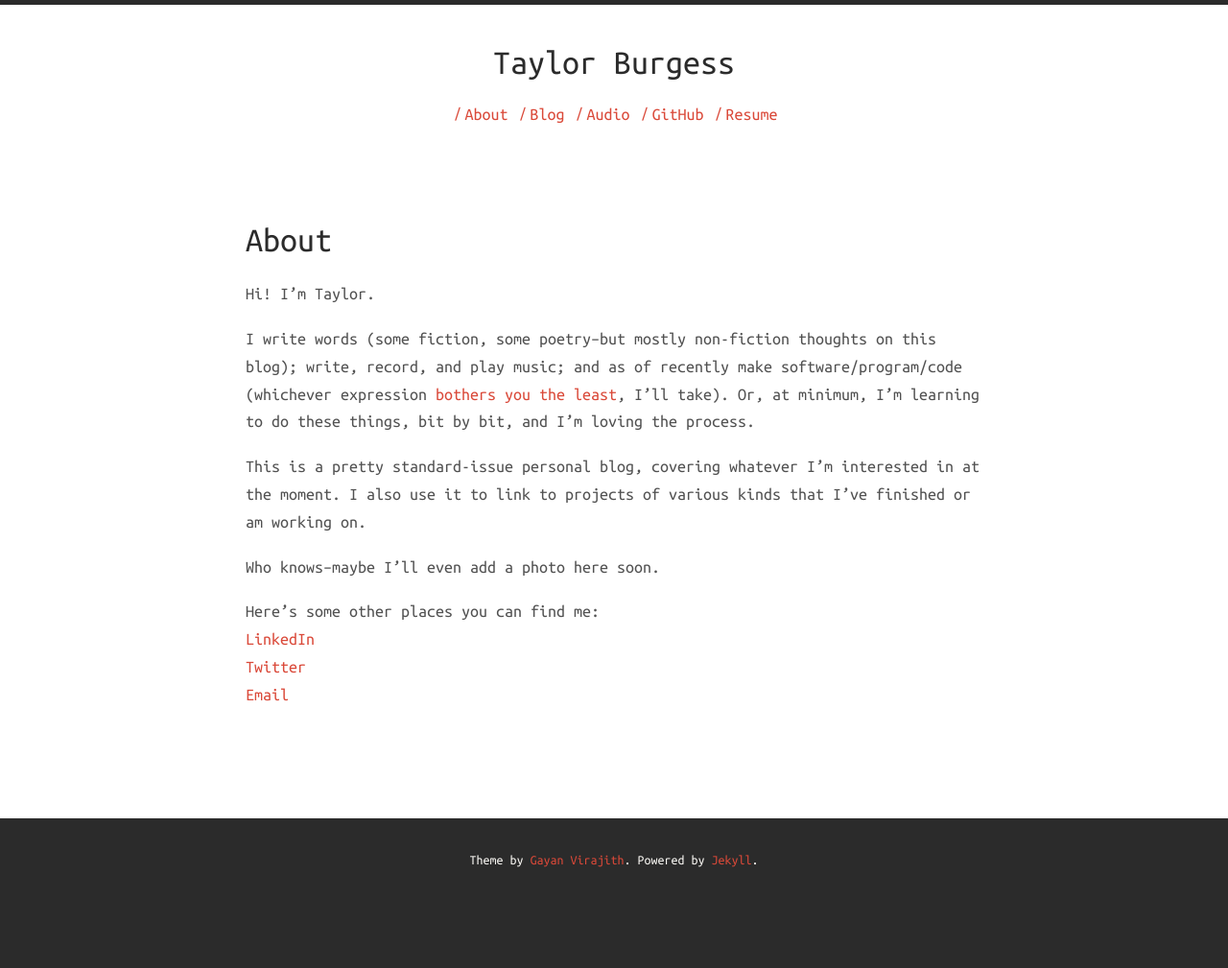
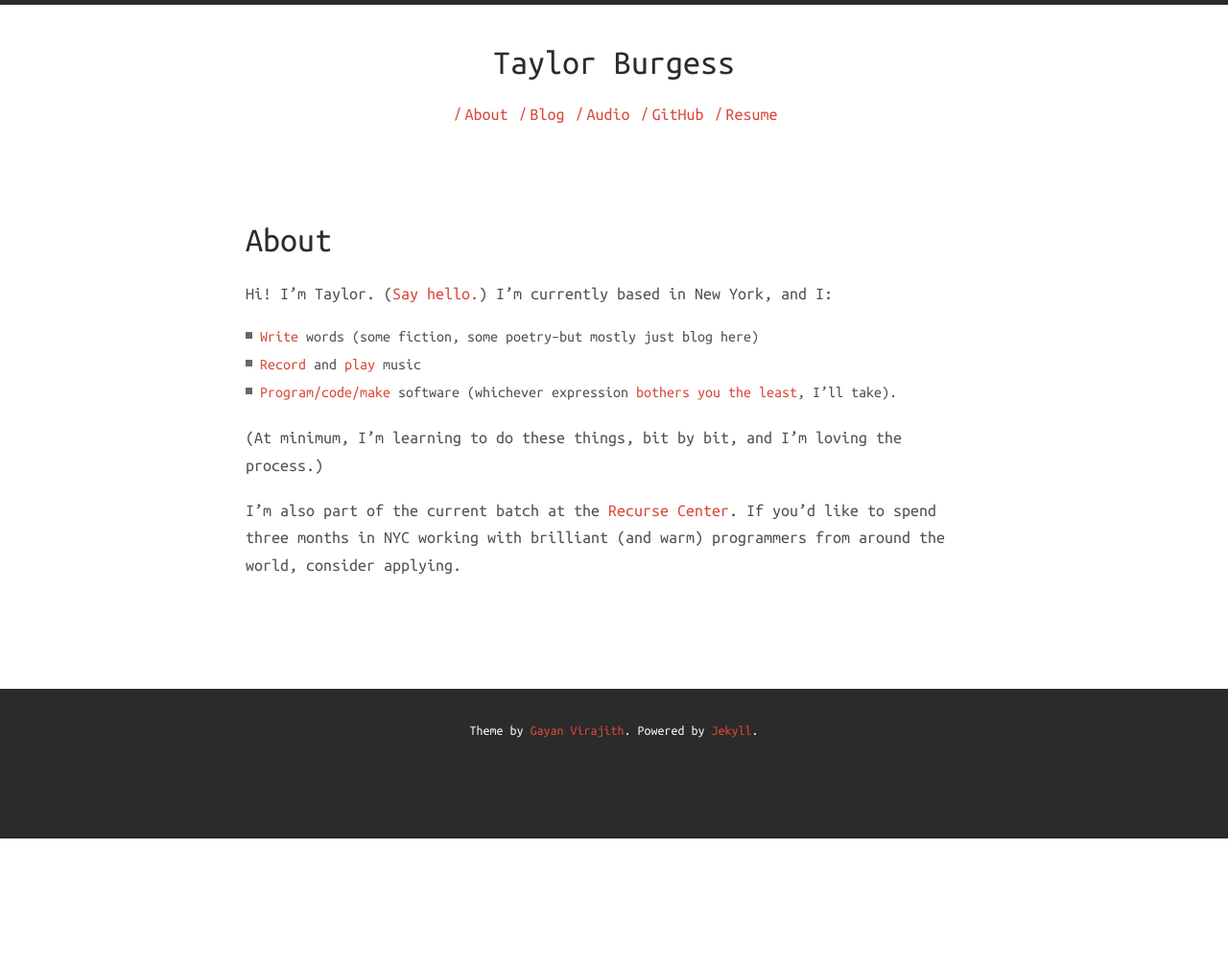
Before and after one commit to tayloraburgess/tayloraburgess.github.io, a Jekyll site: the page built from about.md, in a window 1280 px wide. Shown: the whole page at 96% size. Built offline with Jekyll 4.4.1, drawn with Linux system fonts in a browser that asks for light colours; nearby versions of some CDN libraries; after the commit the page ends 900 px from its top, so only the background shows below that.

Commit message:
Update about.md, audio.md, and resume.pdf.

```diff
--- a/about.md
+++ b/about.md
@@ -4,15 +4,12 @@ title: About
 permalink: /about/
 ---
 
-Hi! I'm Taylor.
+Hi! I'm Taylor. ([Say hello.](mailto:tayloraburgess@gmail.com)) I'm currently based in New York, and I:
 
-I write words (some fiction, some poetry--but mostly non-fiction thoughts on this blog); write, record, and play music; and as of recently make software/program/code (whichever expression [bothers you the least](https://www.quora.com/What-is-the-difference-between-programming-and-coding-4), I'll take). Or, at minimum, I'm learning to do these things, bit by bit, and I'm loving the process.
+- [Write](/blog/) words (some fiction, some poetry--but mostly just blog here)
+- [Record](/audio/) and [play](http://presssounds.bandcamp.com/) music
+- [Program/code/make](https://github.com/tayloraburgess) software (whichever expression [bothers you the least](https://www.quora.com/What-is-the-difference-between-programming-and-coding-4), I'll take).
 
-This is a pretty standard-issue personal blog, covering whatever I'm interested in at the moment. I also use it to link to projects of various kinds that I've finished or am working on.
+(At minimum, I'm learning to do these things, bit by bit, and I'm loving the process.)
 
-Who knows--maybe I'll even add a photo here soon.
-
-Here's some other places you can find me:
-[LinkedIn](https://www.linkedin.com/in/tayloraburgess)
-[Twitter](https://twitter.com/tayloraburgess)
-[Email](mailto:tayloraburgess@gmail.com)
+I'm also part of the current batch at the [Recurse Center](https://www.recurse.com/). If you'd like to spend three months in NYC working with brilliant (and warm) programmers from around the world, consider applying.
```
Also changed, not shown: audio.md (+2 -2 lines), Gemfile.lock, 1 other file.
